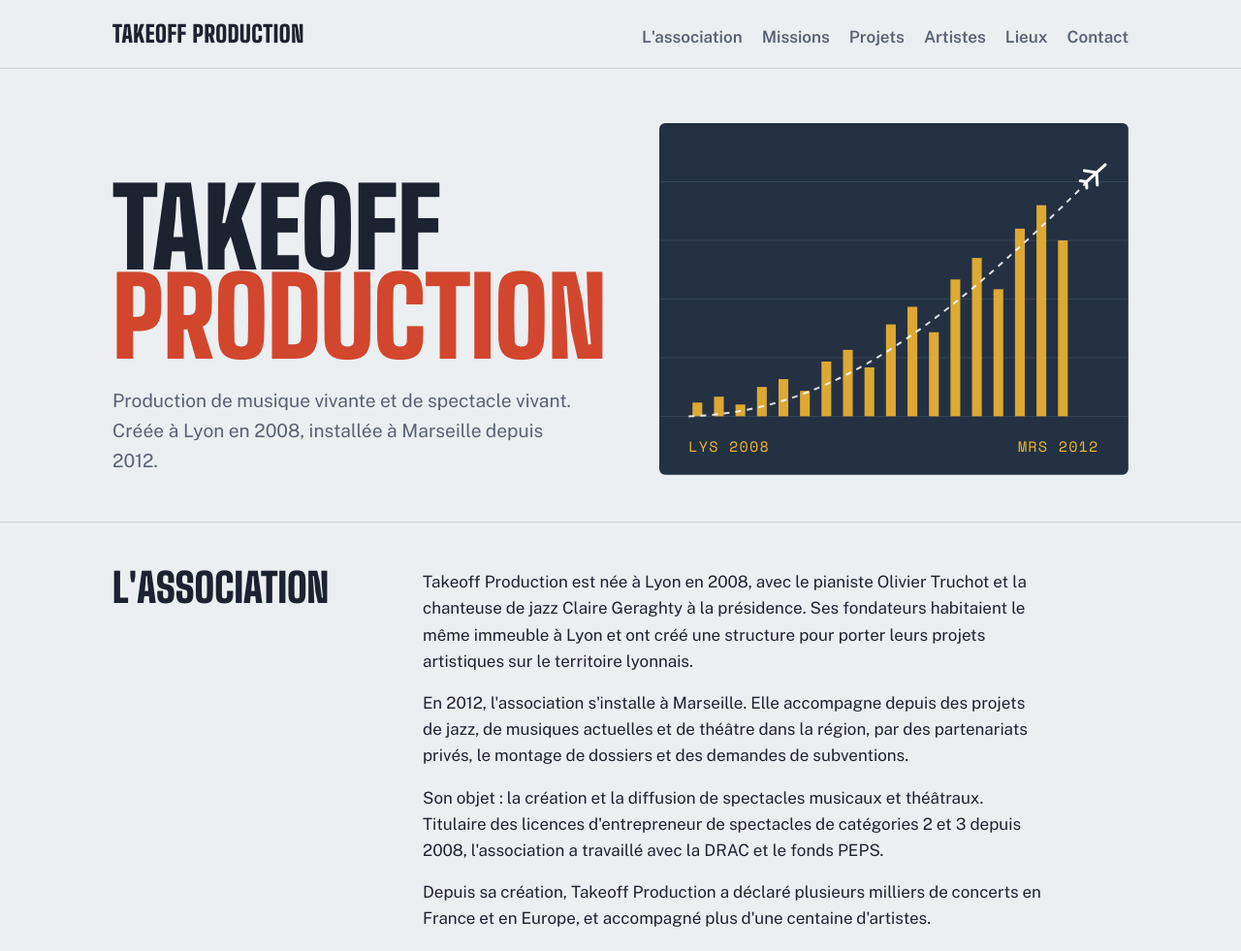
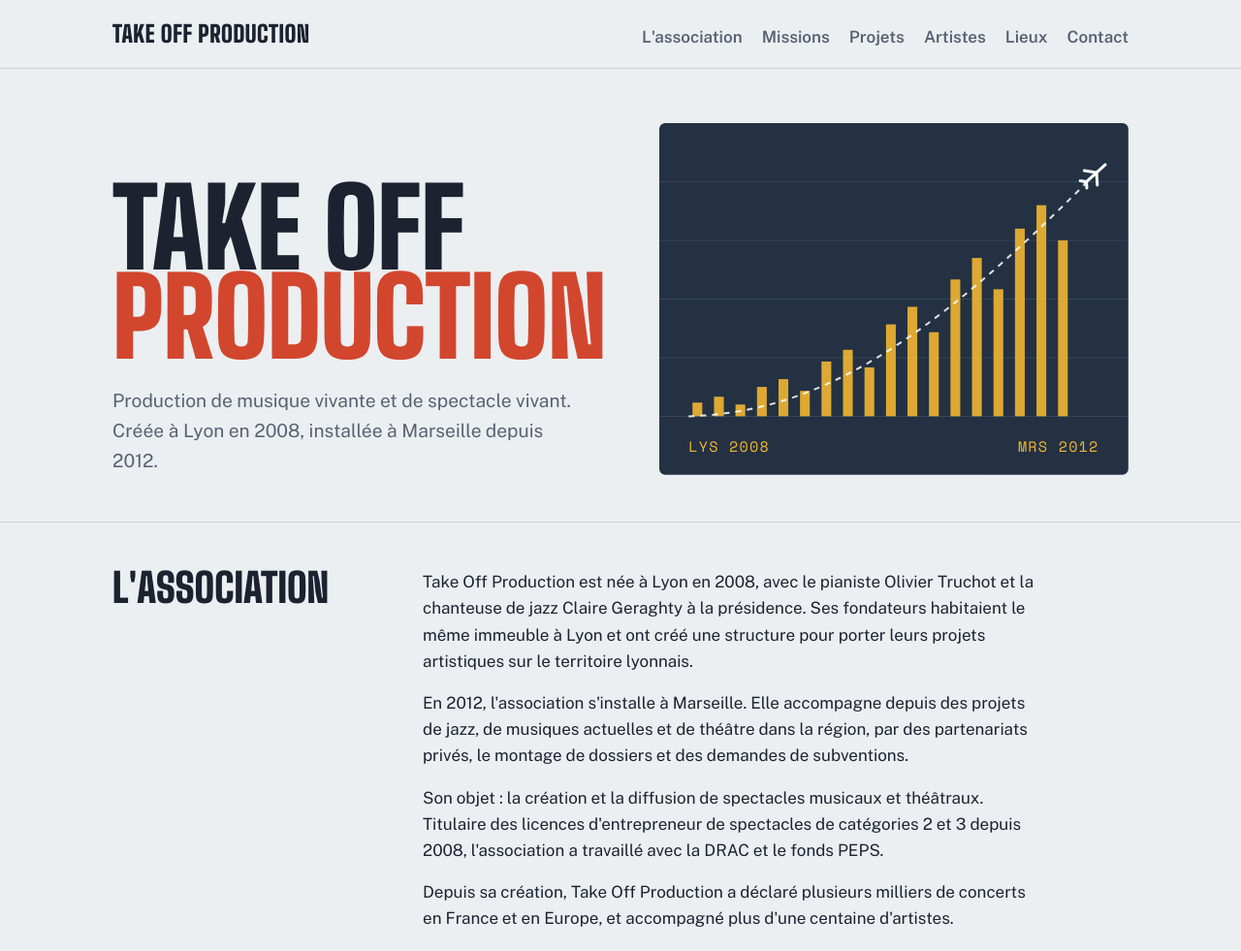
Before and after one commit to takeoff-sys/takeoff-production, a plain HTML site: page index.html in a window 1280 px wide. Shown: the top 981 px of the page at 97% size. Drawn offline with nearby package versions, Linux system fonts and the light colour scheme.

Commit message:
Take Off Production en deux mots
Co-Authored-By: Claude Opus 5.5 <noreply@anthropic.com>
Claude-Session: https://claude.ai/code/session_01KkxsqQZaxfDMYjhbc1fMEW

```diff
--- a/index.html
+++ b/index.html
@@ -3,7 +3,7 @@
 <head>
 <meta charset="utf-8">
 <meta name="viewport" content="width=device-width, initial-scale=1">
-<title>Takeoff Production, production de musique et de spectacle vivant à Marseille</title>
+<title>Take Off Production, production de musique et de spectacle vivant à Marseille</title>
 <meta name="description" content="Association de production de musique vivante et de spectacle vivant, créée à Lyon en 2008 et installée à Marseille depuis 2012 : production, demandes de subventions, partenariats, programmation.">
 <link rel="preconnect" href="https://fonts.googleapis.com">
 <link rel="preconnect" href="https://fonts.gstatic.com" crossorigin>
@@ -14,7 +14,7 @@
 
 <header class="top">
   <div class="wrap top-inner">
-    <a class="mark" href="#">Takeoff Production</a>
+    <a class="mark" href="#">Take Off Production</a>
     <nav aria-label="Menu principal">
       <a href="#association">L'association</a>
       <a href="#missions">Missions</a>
@@ -31,7 +31,7 @@
 <section class="hero">
   <div class="wrap hero-grid">
     <div class="hero-text">
-      <h1><span>Takeoff</span><span>production</span></h1>
+      <h1><span>Take Off</span><span>production</span></h1>
       <p class="hero-lede">Production de musique vivante et de spectacle vivant. Créée à Lyon en 2008, installée à Marseille depuis 2012.</p>
     </div>
     <figure class="hero-visual" aria-hidden="true">
@@ -79,10 +79,10 @@
   <div class="wrap two-col">
     <h2>L'association</h2>
     <div class="prose">
-      <p>Takeoff Production est née à Lyon en 2008, avec le pianiste Olivier Truchot et la chanteuse de jazz Claire Geraghty à la présidence. Ses fondateurs habitaient le même immeuble à Lyon et ont créé une structure pour porter leurs projets artistiques sur le territoire lyonnais.</p>
+      <p>Take Off Production est née à Lyon en 2008, avec le pianiste Olivier Truchot et la chanteuse de jazz Claire Geraghty à la présidence. Ses fondateurs habitaient le même immeuble à Lyon et ont créé une structure pour porter leurs projets artistiques sur le territoire lyonnais.</p>
       <p>En 2012, l'association s'installe à Marseille. Elle accompagne depuis des projets de jazz, de musiques actuelles et de théâtre dans la région, par des partenariats privés, le montage de dossiers et des demandes de subventions.</p>
       <p>Son objet : la création et la diffusion de spectacles musicaux et théâtraux. Titulaire des licences d'entrepreneur de spectacles de catégories 2 et 3 depuis 2008, l'association a travaillé avec la DRAC et le fonds PEPS.</p>
-      <p>Depuis sa création, Takeoff Production a déclaré plusieurs milliers de concerts en France et en Europe, et accompagné plus d'une centaine d'artistes.</p>
+      <p>Depuis sa création, Take Off Production a déclaré plusieurs milliers de concerts en France et en Europe, et accompagné plus d'une centaine d'artistes.</p>
     </div>
   </div>
 </section>
@@ -115,7 +115,7 @@
   <div class="wrap">
     <h2>Au départ</h2>
     <p class="section-intro">Quelques projets accompagnés en production, en diffusion ou en enregistrement.</p>
-    <div class="board" role="table" aria-label="Projets phares accompagnés par Takeoff Production">
+    <div class="board" role="table" aria-label="Projets phares accompagnés par Take Off Production">
       <div class="board-head" role="row">
         <span role="columnheader">Projet</span>
         <span role="columnheader">Accompagnement</span>
@@ -132,7 +132,7 @@
       <div class="board-row" role="row"><span role="cell">Fleur Sana</span><span role="cell">Chanteuse, projet émergent</span></div>
       <div class="board-row" role="row"><span role="cell">Airbacha</span><span role="cell">Musiques actuelles</span></div>
     </div>
-    <p class="board-note">Takeoff Production a aussi accompagné les débuts d'artistes aujourd'hui reconnus, comme la chanteuse Célia Kameni, le pianiste Fred Nardin ou le contrebassiste Patrick Maradan, de l'Amazing Keystone Big Band.</p>
+    <p class="board-note">Take Off Production a aussi accompagné les débuts d'artistes aujourd'hui reconnus, comme la chanteuse Célia Kameni, le pianiste Fred Nardin ou le contrebassiste Patrick Maradan, de l'Amazing Keystone Big Band.</p>
   </div>
 </section>
 
@@ -227,7 +227,7 @@
     <h2>Contact</h2>
     <div class="contact">
       <p class="contact-mail"><a href="mailto:takeoffcie@gmail.com">takeoffcie@gmail.com</a></p>
-      <p>Takeoff Production<br>12 rue Louis Braille<br>13005 Marseille</p>
+      <p>Take Off Production<br>12 rue Louis Braille<br>13005 Marseille</p>
       <dl class="bureau">
         <div><dt>Président</dt><dd>Mahastanga Le Dantec</dd></div>
         <div><dt>Trésorière et secrétaire</dt><dd>Axelle Weber</dd></div>
```
Also changed, not shown: 1 other file.
